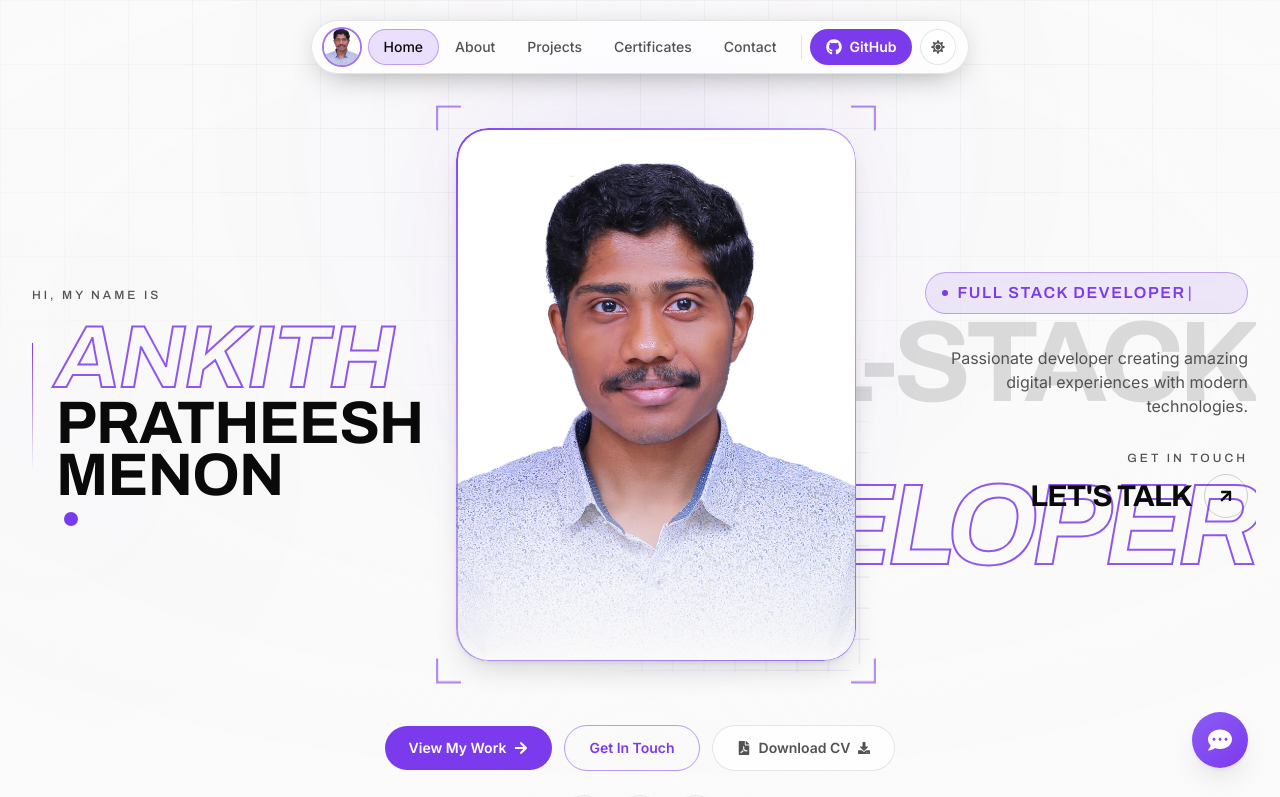
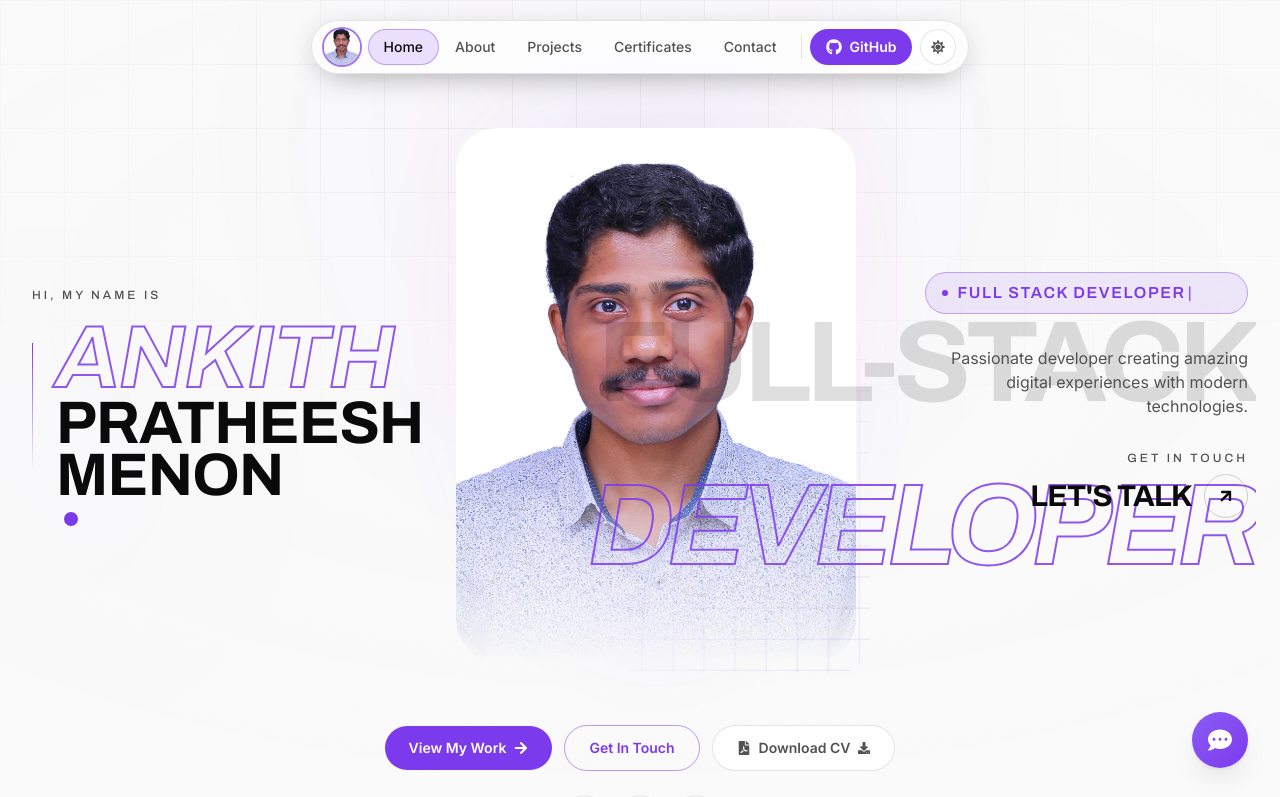
Before and after one commit to ankith5980/Projects, a React (Vite) app in the folder mern-portfolio/client/: page / in a window 1280 px wide. Shown: the top 797 px of the page. Built offline with nearby package versions, Linux system fonts and the light colour scheme.

Commit message:
Minor enhancement to the image container

```diff
--- a/mern-portfolio/client/src/components/TiltPortrait.jsx
+++ b/mern-portfolio/client/src/components/TiltPortrait.jsx
@@ -1,5 +1,10 @@
 import React, { useCallback, useEffect, useRef, useState } from 'react';
-import { motion, useSpring, useTransform } from 'framer-motion';
+import {
+  motion,
+  useMotionTemplate,
+  useSpring,
+  useTransform,
+} from 'framer-motion';
 import useMediaQuery, { usePrefersReducedMotion } from '../hooks/useMediaQuery';
 
 /**
@@ -23,10 +28,21 @@ import useMediaQuery, { usePrefersReducedMotion } from '../hooks/useMediaQuery';
  * plate and dissolve its bottom edge. See the `.portrait-*` and `.grid-patch`
  * utilities in index.css — all token-driven, so both themes fall out of one
  * set of classes.
+ *
+ * `blend` goes a step further, for the Home hero: the hard frame (ring, corner
+ * brackets, radius) is dropped and the photo is feathered on every edge with a
+ * mask, so the giant DEVELOPER lettering and the page grid read *through* the
+ * portrait's border instead of stopping at it.
+ *
+ * Everything here is input-driven — cursor, gyro, hover. The frame never moves
+ * on its own: no idle drift, no scroll parallax. It sits still until touched.
  */
 const MAX_TILT = 9;        // degrees, each axis
 const GYRO_GAIN = 0.55;    // device degrees → tilt degrees
 const SPRING = { stiffness: 140, damping: 18, mass: 0.6 };
+// Slower and softer than the tilt: this one drives the light, and a highlight
+// that snaps as fast as the geometry reads as a cursor, not as a lamp.
+const LIGHT_SPRING = { stiffness: 70, damping: 22, mass: 0.8 };
 
 const clamp = (v, min, max) => Math.min(max, Math.max(min, v));
 
@@ -38,6 +54,7 @@ const TiltPortrait = ({
   className = '',
   style,
   imgClassName = 'h-full w-full object-cover object-center',
+  blend = false,
   children,
   ...imgProps
 }) => {
@@ -55,7 +72,21 @@ const TiltPortrait = ({
   // tracks across glass held under a fixed light.
   const sheenX = useTransform(rotateY, [-MAX_TILT, MAX_TILT], ['140%', '-40%']);
 
+  /*
+    Light source. Normalised cursor position over the frame, lagging the tilt —
+    it positions a soft key light on the photo and drags the halo behind the
+    frame the opposite way, so the glow always sits on the far side of the
+    subject from the light. Idles at the top-centre, i.e. the same place the
+    backdrop's violet wash comes from.
+  */
+  const lightX = useSpring(50, LIGHT_SPRING);
+  const lightY = useSpring(18, LIGHT_SPRING);
+  const keyLight = useMotionTemplate`radial-gradient(ellipse 70% 60% at ${lightX}% ${lightY}%, rgb(255 255 255 / 0.22) 0%, rgb(var(--accent-soft) / 0.10) 42%, transparent 72%)`;
+  const haloX = useTransform(lightX, [0, 100], [26, -26]);
+  const haloY = useTransform(lightY, [0, 100], [18, -18]);
+
   const frameRef = useRef(null);
+
   // First gyro reading becomes the neutral pose, so the frame sits flat at
   // whatever angle the phone is already being held at.
   const baselineRef = useRef(null);
@@ -74,15 +105,20 @@ const TiltPortrait = ({
 
       rotateY.set(px * 2 * MAX_TILT);
       rotateX.set(-py * 2 * MAX_TILT);
+
+      lightX.set((px + 0.5) * 100);
+      lightY.set((py + 0.5) * 100);
     },
-    [tiltEnabled, isTouch, rotateX, rotateY]
+    [tiltEnabled, isTouch, rotateX, rotateY, lightX, lightY]
   );
 
   const resetTilt = useCallback(() => {
     if (isTouch) return; // the gyro owns the values on touch devices
     rotateX.set(0);
     rotateY.set(0);
-  }, [isTouch, rotateX, rotateY]);
+    lightX.set(50);
+    lightY.set(18);
+  }, [isTouch, rotateX, rotateY, lightX, lightY]);
 
   /* ---- Gyroscope tilt (touch devices) ---- */
 
@@ -94,10 +130,17 @@ const TiltPortrait = ({
       if (!baselineRef.current) baselineRef.current = { beta, gamma };
       const base = baselineRef.current;
 
-      rotateY.set(clamp((gamma - base.gamma) * GYRO_GAIN, -MAX_TILT, MAX_TILT));
-      rotateX.set(clamp(-(beta - base.beta) * GYRO_GAIN, -MAX_TILT, MAX_TILT));
+      const ry = clamp((gamma - base.gamma) * GYRO_GAIN, -MAX_TILT, MAX_TILT);
+      const rx = clamp(-(beta - base.beta) * GYRO_GAIN, -MAX_TILT, MAX_TILT);
+      rotateY.set(ry);
+      rotateX.set(rx);
+
+      // Same mapping as the cursor path, so the key light tracks the handset's
+      // attitude: tip the phone and the highlight runs across the photo.
+      lightX.set(50 + (ry / MAX_TILT) * 50);
+      lightY.set(clamp(18 - (rx / MAX_TILT) * 40, 0, 100));
     },
-    [rotateX, rotateY]
+    [rotateX, rotateY, lightX, lightY]
   );
 
   useEffect(() => {
@@ -146,6 +189,15 @@ const TiltPortrait = ({
 
   const cornerBase = 'pointer-events-none absolute z-20 h-6 w-6 border-accent/60';
 
+  // In blend mode the frame itself is gone, so the plate is the photo — the
+  // mask does the containing that `overflow-hidden` + radius used to.
+  // The radius is what gives the plate its shape in blend mode — the mask only
+  // softens the edge, so the corners have to be rounded here or the feather
+  // reads as a torn rectangle.
+  const plateClass = blend
+    ? 'portrait-blend relative aspect-[3/4] w-full overflow-hidden rounded-[2.5rem]'
+    : 'ring-gradient-violet relative aspect-[3/4] w-full overflow-hidden rounded-[2rem] shadow-soft-lg';
+
   return (
     <div
       ref={frameRef}
@@ -170,16 +222,19 @@ const TiltPortrait = ({
           Ambient halo — the same recipe as the backdrop's top violet wash
           (GridBackdrop), so the portrait reads as sitting *in* that light
           rather than in front of it. Pushed well behind the frame in Z so the
-          tilt parallaxes it.
+          tilt parallaxes it, and slid opposite the key light so the glow
+          always spills from the shadow side.
         */}
-        <span
+        <motion.span
           aria-hidden="true"
           className="pointer-events-none absolute -inset-8 rounded-[3rem] blur-[60px]"
           style={{
             opacity: 'var(--portrait-halo)',
             background:
               'radial-gradient(ellipse at 50% 30%, rgb(var(--accent) / 0.30) 0%, rgb(var(--accent-soft) / 0.14) 45%, transparent 72%)',
-            transform: 'translateZ(-60px)',
+            translateZ: -60,
+            x: tiltEnabled ? haloX : 0,
+            y: tiltEnabled ? haloY : 0,
           }}
         />
 
@@ -196,10 +251,7 @@ const TiltPortrait = ({
 
         {/* `isolation` is load-bearing: it keeps the scrims' blend modes
             composited against the photo and never against the page. */}
-        <div
-          className="ring-gradient-violet relative aspect-[3/4] w-full overflow-hidden rounded-[2rem] shadow-soft-lg"
-          style={{ isolation: 'isolate' }}
-        >
+        <div className={plateClass} style={{ isolation: 'isolate' }}>
           <img
             src={src}
             alt={alt}
@@ -220,7 +272,18 @@ const TiltPortrait = ({
           </div>
 
           <span aria-hidden="true" className="portrait-scrim" />
-          <span aria-hidden="true" className="portrait-floor" />
+          {!blend && <span aria-hidden="true" className="portrait-floor" />}
+
+          {/* Key light. Soft-light keeps it inside the photo's own tonal
+              range — it lifts and cools the lit side instead of laying a
+              white film over the face. */}
+          {tiltEnabled && (
+            <motion.span
+              aria-hidden="true"
+              className="pointer-events-none absolute inset-0"
+              style={{ backgroundImage: keyLight, mixBlendMode: 'soft-light' }}
+            />
+          )}
 
           {tiltEnabled && (
             <motion.span
@@ -238,11 +301,16 @@ const TiltPortrait = ({
         </div>
 
         {/* Corner brackets — all four, lifted off the image plane so they
-            separate from it as the frame turns. */}
-        <span aria-hidden="true" className={`${cornerBase} -left-3 -top-3 border-l-2 border-t-2`} style={{ transform: 'translateZ(36px)' }} />
-        <span aria-hidden="true" className={`${cornerBase} -right-3 -top-3 border-r-2 border-t-2`} style={{ transform: 'translateZ(36px)' }} />
-        <span aria-hidden="true" className={`${cornerBase} -bottom-3 -left-3 border-b-2 border-l-2`} style={{ transform: 'translateZ(36px)' }} />
-        <span aria-hidden="true" className={`${cornerBase} -bottom-3 -right-3 border-b-2 border-r-2`} style={{ transform: 'translateZ(36px)' }} />
+            separate from it as the frame turns. Dropped in blend mode: they
+            are exactly the hard edge that variant exists to remove. */}
+        {!blend && (
+          <>
+            <span aria-hidden="true" className={`${cornerBase} -left-3 -top-3 border-l-2 border-t-2`} style={{ transform: 'translateZ(36px)' }} />
+            <span aria-hidden="true" className={`${cornerBase} -right-3 -top-3 border-r-2 border-t-2`} style={{ transform: 'translateZ(36px)' }} />
+            <span aria-hidden="true" className={`${cornerBase} -bottom-3 -left-3 border-b-2 border-l-2`} style={{ transform: 'translateZ(36px)' }} />
+            <span aria-hidden="true" className={`${cornerBase} -bottom-3 -right-3 border-b-2 border-r-2`} style={{ transform: 'translateZ(36px)' }} />
+          </>
+        )}
 
         {children}
       </motion.div>
--- a/mern-portfolio/client/src/index.css
+++ b/mern-portfolio/client/src/index.css
@@ -361,6 +361,45 @@ html, body, * {
     pointer-events: none;
   }
 
+  /*
+    Frameless variant for the Home hero.
+
+    Instead of ending at a ring, the photo is feathered out on every edge by
+    two intersecting masks: an ellipse centred on the face, and a vertical ramp
+    that dissolves the bottom entirely. Whatever is behind — the DEVELOPER
+    lettering, the grid, the violet wash — passes through the falloff, so the
+    portrait sits *in* the composition rather than on top of it. The subject
+    itself is well inside the ellipse's solid core and stays untouched.
+  */
+  .portrait-blend {
+    /*
+      The shape is the element's own border radius; these masks only soften it.
+      The ellipse is wide enough (88/92) to leave the corners rounded rather
+      than eaten away — it just takes the last few percent of contrast out of
+      them — while the vertical ramp still dissolves the bottom edge.
+    */
+    -webkit-mask-image:
+      radial-gradient(
+        ellipse 88% 92% at 50% 44%,
+        #000 68%,
+        rgba(0, 0, 0, 0.6) 88%,
+        transparent 100%
+      ),
+      linear-gradient(to top, transparent 0%, rgba(0, 0, 0, 0.4) 14%, #000 38%);
+    mask-image:
+      radial-gradient(
+        ellipse 88% 92% at 50% 44%,
+        #000 68%,
+        rgba(0, 0, 0, 0.6) 88%,
+        transparent 100%
+      ),
+      linear-gradient(to top, transparent 0%, rgba(0, 0, 0, 0.4) 14%, #000 38%);
+    /* `source-in` is the legacy WebKit spelling of `intersect` — both masks
+       have to agree for a pixel to survive. */
+    -webkit-mask-composite: source-in;
+    mask-composite: intersect;
+  }
+
   .portrait-floor {
     position: absolute;
     inset-inline: 0;
--- a/mern-portfolio/client/src/pages/Home.jsx
+++ b/mern-portfolio/client/src/pages/Home.jsx
@@ -239,16 +239,23 @@ const Home = () => {
           runs about 5.8em wide, so the ramp is capped low enough that it
           always clears the box rather than bleeding past the viewport edge.
         */}
+        {/*
+          z-20 puts the lettering *over* the portrait (z-10) while the copy and
+          controls stay above it at z-30. So DEVELOPER crosses the photo the way
+          a title card sits on a plate, and the portrait's feathered edges hand
+          off into the type instead of ending against it. The layer is
+          pointer-events-none, so nothing underneath loses its hit area.
+        */}
         <DisplayType
           solid="FULL-STACK"
           outlined="DEVELOPER"
           align="right"
-          className="left-auto right-4 w-[96%] sm:right-6 lg:w-[72%]"
+          className="left-auto right-4 z-20 w-[96%] sm:right-6 lg:w-[72%]"
           fontSize="clamp(2rem, 9vw, 9rem)"
           speed={70}
         />
 
-        <div className="container relative z-10 mx-auto container-padding">
+        <div className="container relative mx-auto container-padding">
           {/*
             The right column is wider than the left, so the portrait sits left
             of centre and clears the FULL-STACK / DEVELOPER lettering behind it.
@@ -263,7 +270,7 @@ const Home = () => {
             className="grid items-center gap-8 sm:gap-10 lg:grid-cols-[0.82fr_auto_1.58fr] lg:gap-8"
           >
             {/* ---- Left flank: name ---- */}
-            <motion.div variants={fadeUp} transition={{ duration: 0.8, ease: [0.22, 1, 0.36, 1] }} className="relative order-1 text-left">
+            <motion.div variants={fadeUp} transition={{ duration: 0.8, ease: [0.22, 1, 0.36, 1] }} className="relative z-30 order-1 text-left">
               {/* Rule + eyebrow. Horizontal on mobile, vertical alongside the
                   name from lg up. */}
               <div className="mb-3 flex items-center gap-3 sm:mb-4">
@@ -299,11 +306,19 @@ const Home = () => {
                 visible: { opacity: 1, scale: 1, y: 0 },
               }}
               transition={{ duration: 0.9, ease: [0.22, 1, 0.36, 1] }}
-              className="relative order-2 mx-auto flex justify-center"
+              className="relative z-10 order-2 mx-auto flex justify-center"
             >
+              {/*
+                `blend` drops the ring and brackets and feathers the photo's
+                edges, so the frame hands off into the lettering layered over
+                it rather than ending on a hard border. The portrait itself
+                holds position — it only responds to the cursor (tilt + key
+                light) or, on a phone, to the handset's own tilt.
+              */}
               <TiltPortrait
                 src="/images/Ankith.jpg"
                 alt="Ankith Pratheesh Menon"
+                blend
                 width="400"
                 height="533"
                 loading="eager"
@@ -317,7 +332,7 @@ const Home = () => {
             <motion.div
               variants={fadeUp}
               transition={{ duration: 0.8, ease: [0.22, 1, 0.36, 1] }}
-              className="order-3 flex flex-col items-start gap-5 text-left sm:gap-8 lg:items-end lg:text-right"
+              className="relative z-30 order-3 flex flex-col items-start gap-5 text-left sm:gap-8 lg:items-end lg:text-right"
             >
               {/*
                 Role tag with the typed title.
@@ -387,7 +402,7 @@ const Home = () => {
             initial={{ opacity: 0, y: 24 }}
             animate={{ opacity: 1, y: 0 }}
             transition={{ duration: 0.8, delay: 0.9, ease: [0.22, 1, 0.36, 1] }}
-            className="mt-10 flex flex-col items-stretch gap-5 sm:mt-16 sm:items-center sm:gap-6"
+            className="relative z-30 mt-10 flex flex-col items-stretch gap-5 sm:mt-16 sm:items-center sm:gap-6"
           >
             {/*
               Two-up grid on phones (CV spans the full width) so the buttons
```
